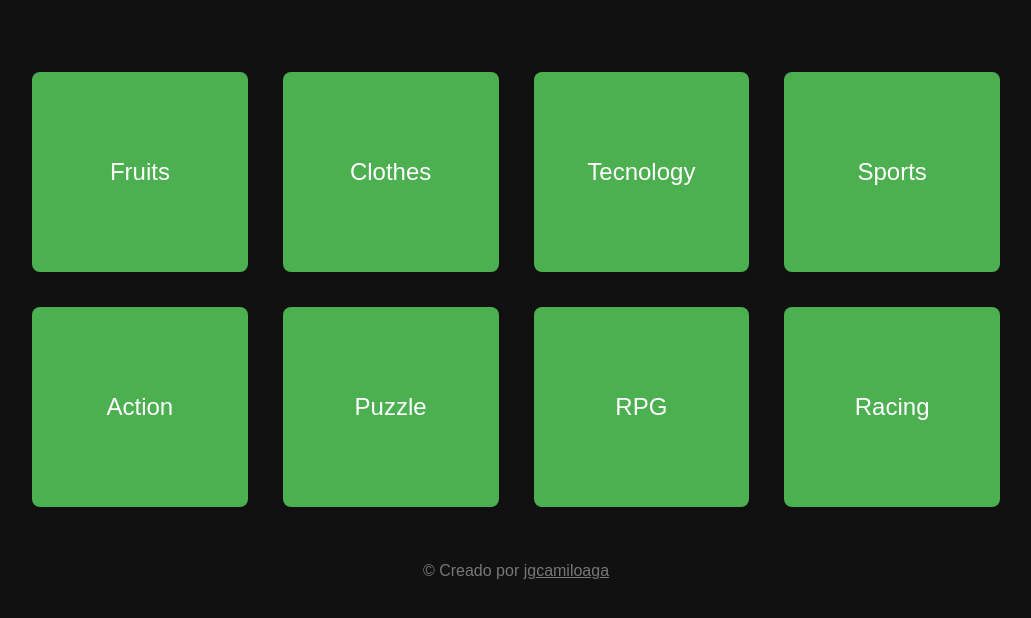
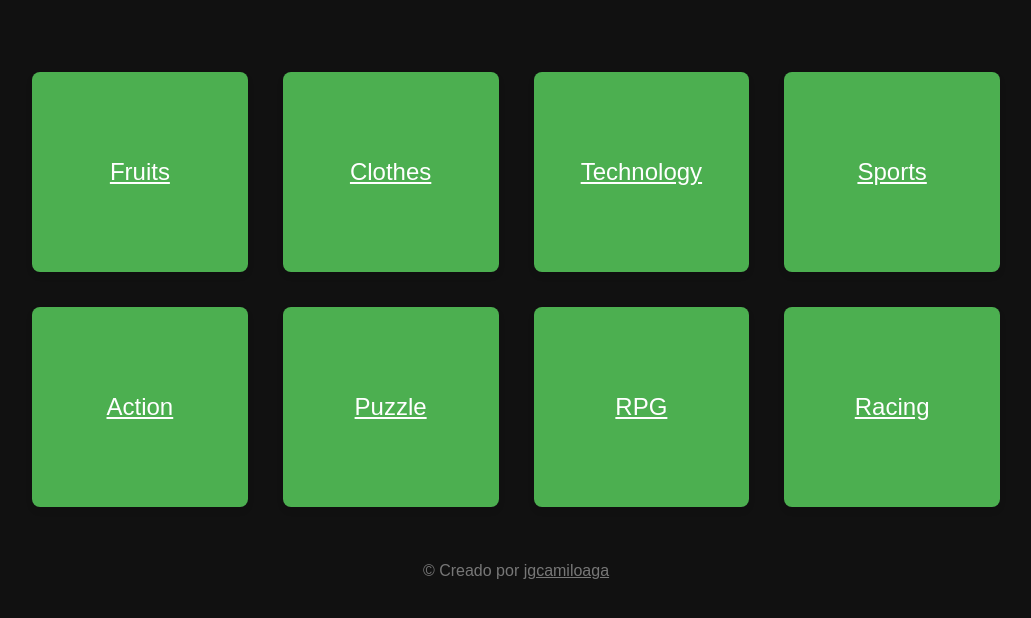
Before and after one commit to jgcamiloaga/PronunCheck, a plain HTML site: page index.html in a window 1280 px wide. Shown: the part 88-706 px from the top of the page, without its empty margins (124-1155 px from the left). Drawn offline with Linux system fonts and the light colour scheme.

Commit message:
Actualiza las categorías en index.html para usar enlaces y añade un script de JavaScript

```diff
--- a/index.html
+++ b/index.html
@@ -13,14 +13,14 @@
     </header>
     <main>
         <section class="categories-grid">
-            <div class="category">Fruits</div>
-            <div class="category">Clothes</div>
-            <div class="category">Tecnology</div>
-            <div class="category">Sports</div>
-            <div class="category">Action</div>
-            <div class="category">Puzzle</div>
-            <div class="category">RPG</div>
-            <div class="category">Racing</div>
+            <a href="game.html" class="category" data-category="Fruits">Fruits</a>
+            <a href="game.html" class="category" data-category="Clothes">Clothes</a>
+            <a href="game.html" class="category" data-category="Technology">Technology</a>
+            <a href="game.html" class="category" data-category="Sports">Sports</a>
+            <a href="game.html" class="category" data-category="Action">Action</a>
+            <a href="game.html" class="category" data-category="Puzzle">Puzzle</a>
+            <a href="game.html" class="category" data-category="RPG">RPG</a>
+            <a href="game.html" class="category" data-category="Racing">Racing</a>
         </section>
     </main>
     <footer>
@@ -29,5 +29,7 @@
         <a href="https://github.com/jgcamiloaga">jgcamiloaga</a>
       </p>
     </footer>
+
+    <script src="app.js"></script>
 </body>
 </html>
```
